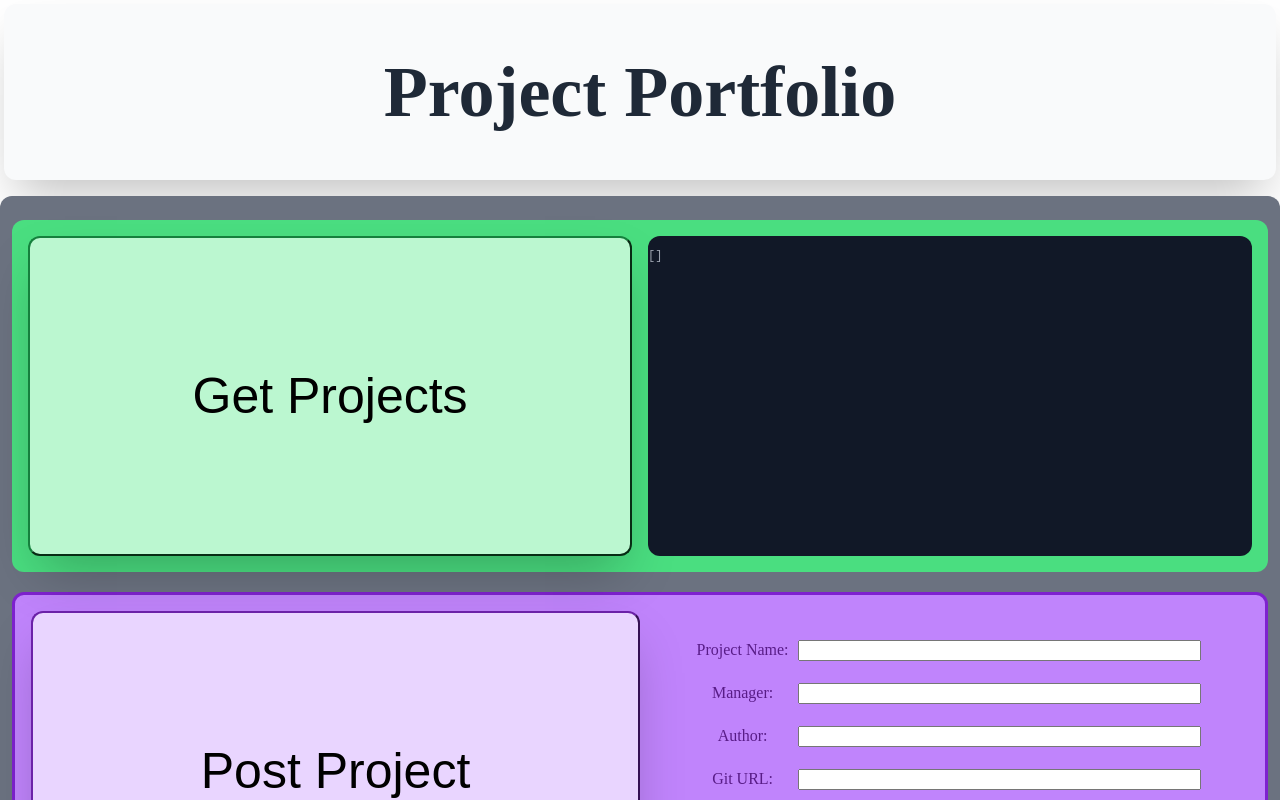
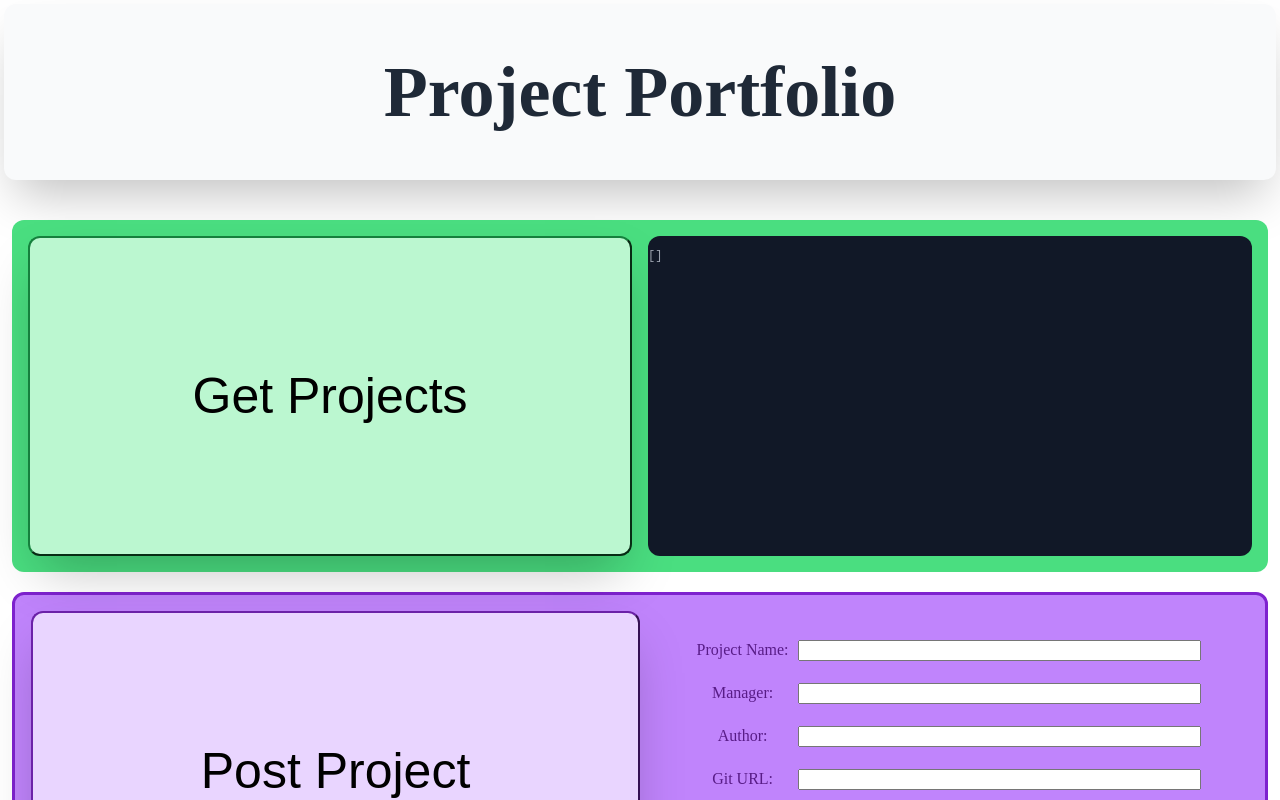
Before and after one commit to NilK15/NilK15.github.io, a React (Create React App) app: page / in a window 1280 px wide. Shown: the top 800 px of the page. Built offline with nearby package versions, Linux system fonts and the light colour scheme.

Commit message:
adjusted background css

```diff
--- a/src/components/Body.tsx
+++ b/src/components/Body.tsx
@@ -67,7 +67,7 @@ const Body = () => {
         }
     }
     return (
-        <div className='bodyOverview flex-col p-3 rounded-xl bg-gray-500'>
+        <div className='bodyOverview flex-col p-3 rounded-xl '>
             <div className='getDiv mb-5 mt-3 rounded-xl border-green-800 bg-green-400 p-4'>
                 <button className='getButton shadow-2xl rounded-xl border-green-700 bg-green-200 cursor-pointer hover:bg-green-300' onClick={fetchDataGet}> Get Projects
                 </button>
```
